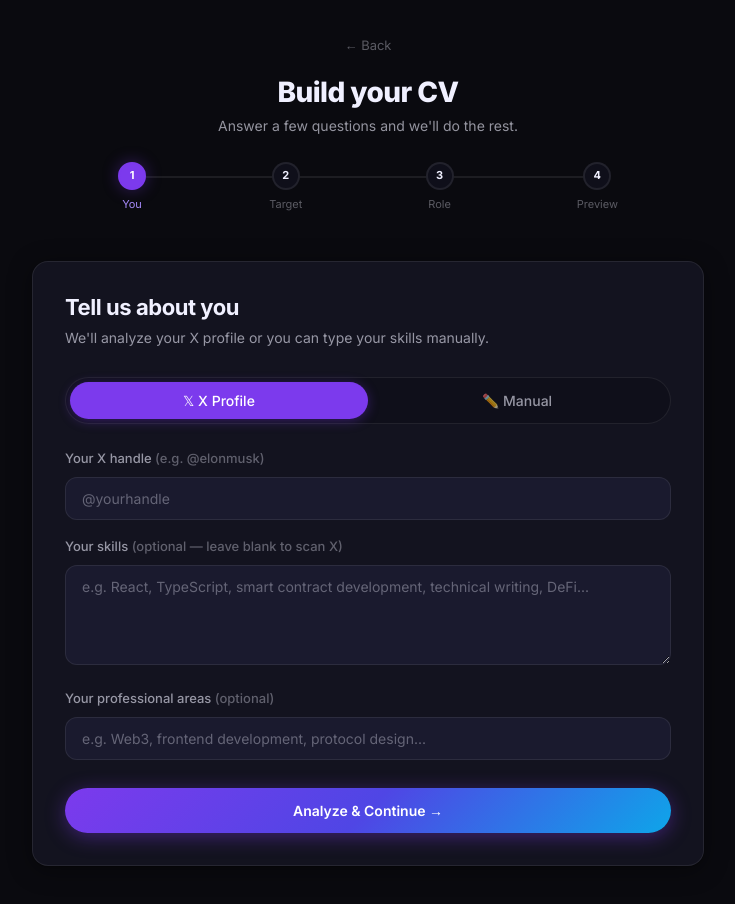
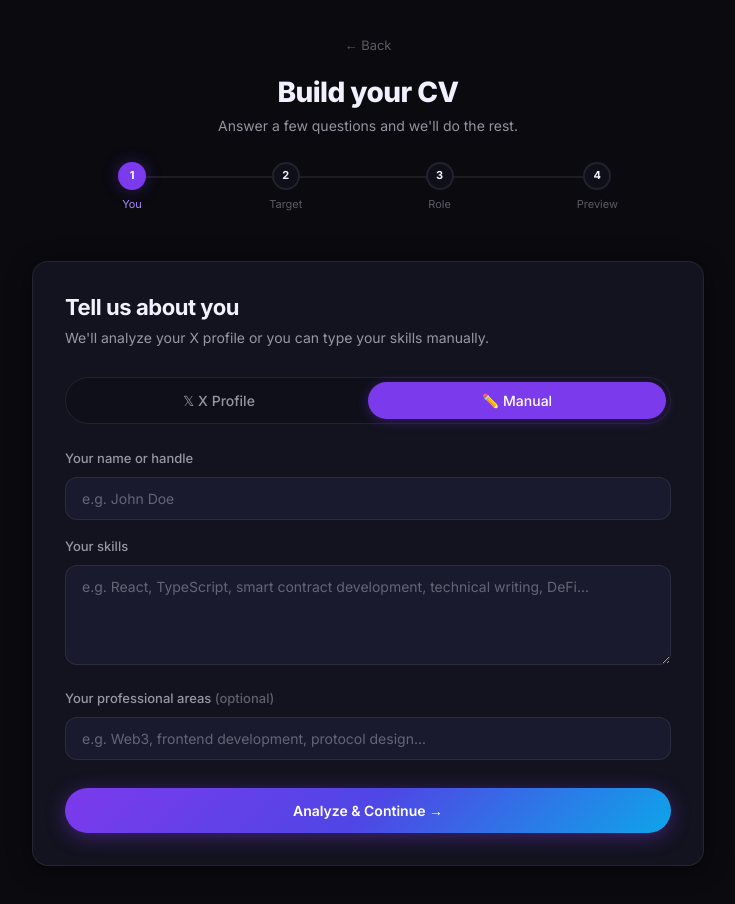
Before and after one commit to leukocytegraphic/cv-resume, a Next.js app: page /builder in a window 1280 px wide. Shown: the top 904 px of the page, without its empty margins (272-1007 px from the left). Built offline with nearby package versions, Linux system fonts and the light colour scheme.

Commit message:
Fix UI bugs and React crashes on Manual tab

```diff
--- a/src/app/builder/page.tsx
+++ b/src/app/builder/page.tsx
@@ -36,22 +36,32 @@ export default function BuilderPage() {
     setState(prev => ({ ...prev, ...patch, error: null }));
   }, []);
 
-  // ── Step 1: Analyze user ──────────────────────────────────────────────
   const analyzeUser = async () => {
-    if (!state.useXAuth && !state.twitterHandle && !state.manualSkills) {
-      update({ error: "Please enter your X handle or your skills to continue." });
+    if (state.useXAuth && !state.twitterHandle) {
+      update({ error: "Please enter your X handle to continue." });
+      return;
+    }
+    if (!state.useXAuth && !state.manualSkills) {
+      update({ error: "Please enter your skills to continue." });
       return;
     }
     update({ analyzingUser: true });
     try {
-      const body = state.manualSkills
+      const body = !state.useXAuth
         ? { manual: true, skills: state.manualSkills, areas: state.manualAreas, displayName: state.twitterHandle || "You", handle: state.twitterHandle }
         : { handle: state.twitterHandle };
 
       const res = await fetch("/api/analyze-user", { method: "POST", headers: { "Content-Type": "application/json" }, body: JSON.stringify(body) });
       const data: UserAnalysis = await res.json();
       if (!res.ok) throw new Error((data as any).error || "Analysis failed");
-      update({ userAnalysis: data, analyzingUser: false, step: 2 });
+
+      // Ensure skills and domains arrays exist to prevent React crashes
+      const safeData = {
+        ...data,
+        skills: Array.isArray(data.skills) ? data.skills : [],
+        domains: Array.isArray(data.domains) ? data.domains : [],
+      };
+      update({ userAnalysis: safeData, analyzingUser: false, step: 2 });
     } catch (e: any) {
       update({ analyzingUser: false, error: e.message });
     }
@@ -76,7 +86,16 @@ export default function BuilderPage() {
       const res = await fetch("/api/analyze-company", { method: "POST", headers: { "Content-Type": "application/json" }, body: JSON.stringify(body) });
       const data: CompanyAnalysis = await res.json();
       if (!res.ok) throw new Error((data as any).error || "Analysis failed");
-      update({ companyAnalysis: data, analyzingCompany: false, step: 3 });
+
+      const safeData = {
+        ...data,
+        roles: Array.isArray(data.roles) ? data.roles : [],
+        requirements: Array.isArray(data.requirements) ? data.requirements : [],
+        techStack: Array.isArray(data.techStack) ? data.techStack : [],
+        keywords: Array.isArray(data.keywords) ? data.keywords : [],
+      };
+
+      update({ companyAnalysis: safeData, analyzingCompany: false, step: 3 });
     } catch (e: any) {
       update({ analyzingCompany: false, error: e.message });
     }
@@ -164,32 +183,32 @@ export default function BuilderPage() {
 
               {/* Toggle */}
               <div className="option-toggle" style={{ marginBottom: 24 }}>
-                <button className={`option-toggle-btn ${!state.manualSkills ? "active" : ""}`} onClick={() => update({ manualSkills: "", manualAreas: "" })}>
+                <button className={`option-toggle-btn ${state.useXAuth ? "active" : ""}`} onClick={() => update({ useXAuth: true, error: null })}>
                   𝕏 X Profile
                 </button>
-                <button className={`option-toggle-btn ${state.manualSkills !== undefined && state.useXAuth === false ? "" : ""}`}
-                  onClick={() => update({ twitterHandle: "", useXAuth: false })}>
+                <button className={`option-toggle-btn ${!state.useXAuth ? "active" : ""}`}
+                  onClick={() => update({ useXAuth: false, error: null })}>
                   ✏️ Manual
                 </button>
               </div>
 
-              {/* X Handle input (always useful for display name) */}
               <div style={{ marginBottom: 16 }}>
                 <label style={{ display: "block", fontSize: 13, fontWeight: 500, marginBottom: 8, color: "var(--text-secondary)" }}>
-                  Your X handle <span style={{ color: "var(--text-muted)" }}>(e.g. @elonmusk)</span>
+                  {state.useXAuth ? "Your X handle" : "Your name or handle"} <span style={{ color: "var(--text-muted)" }}>{state.useXAuth ? "(e.g. @elonmusk)" : ""}</span>
                 </label>
                 <input
                   className="input"
-                  placeholder="@yourhandle"
+                  placeholder={state.useXAuth ? "@yourhandle" : "e.g. John Doe"}
                   value={state.twitterHandle}
-                  onChange={e => update({ twitterHandle: e.target.value.trim() })}
+                  onChange={e => update({ twitterHandle: e.target.value })}
                 />
               </div>
 
-              {/* Manual fields (optional override) */}
+              {!state.useXAuth && (
+                <>
                   <div style={{ marginBottom: 16 }}>
                     <label style={{ display: "block", fontSize: 13, fontWeight: 500, marginBottom: 8, color: "var(--text-secondary)" }}>
-                  Your skills <span style={{ color: "var(--text-muted)" }}>(optional — leave blank to scan X)</span>
+                      Your skills
                     </label>
                     <textarea
                       className="input"
@@ -211,6 +230,8 @@ export default function BuilderPage() {
                       onChange={e => update({ manualAreas: e.target.value })}
                     />
                   </div>
+                </>
+              )}
 
               <button
                 id="analyze-user-btn"
--- a/src/app/page.tsx
+++ b/src/app/page.tsx
@@ -157,7 +157,7 @@ export default function Home() {
       <footer style={{ borderTop: "1px solid var(--border)", padding: "24px 0", textAlign: "center" }}>
         <div className="container">
           <p style={{ color: "var(--text-muted)", fontSize: 13 }}>
-            CVBuilder · Built with Groq AI · Powered by X API · 100% Free
+            Built by <a href="https://x.com/leukocyteng1" target="_blank" rel="noopener noreferrer" style={{ color: "var(--accent-light)", textDecoration: "none" }}>Leukocyte</a> || All Rights Reserved {new Date().getFullYear()}
           </p>
         </div>
       </footer>
```
Lines whose indentation alone changed are shown as unchanged.
